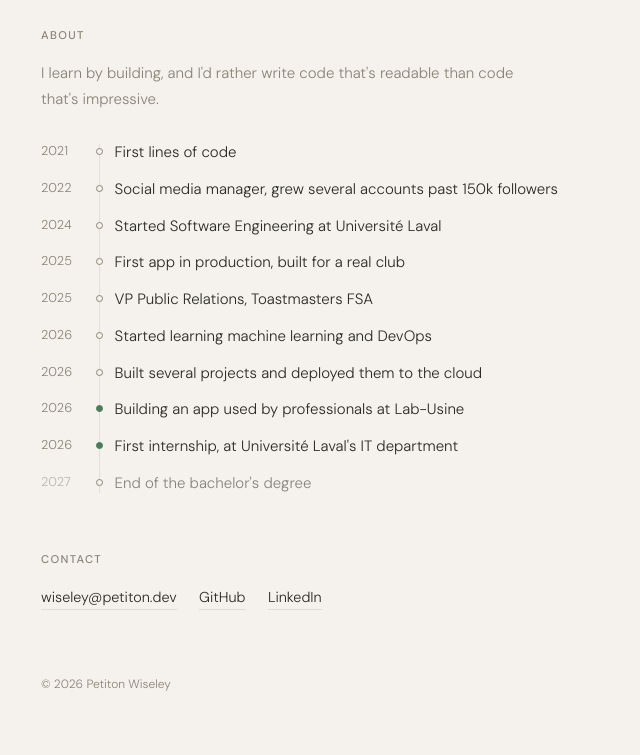
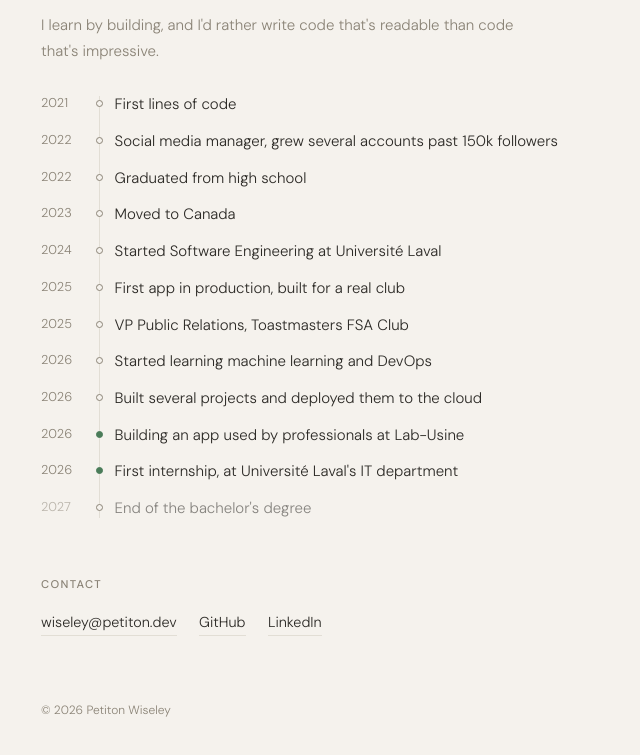
Before and after one commit to pwiseley/portfolio, a plain HTML site: page index.html in a window 1280 px wide. Shown: the part 1113-1868 px from the top of the page, without its empty margins (319-959 px from the left). Drawn offline with Linux system fonts and the light colour scheme.

Commit message:
Update index.html

```diff
--- a/index.html
+++ b/index.html
@@ -72,7 +72,7 @@
     }
 
     /* Hero */
-    .hero { padding-top: 4.5rem; }
+    .hero { padding-top: 1.5rem; }
     h1 { font-family: var(--font-serif); font-weight: 500; font-size: clamp(1.9rem, 6vw, 2.4rem); line-height: 1.15; letter-spacing: -.02em; }
     .intro { margin-top: .9rem; color: var(--muted); font-size: 1rem; max-width: 30rem; }
     .intro em { font-family: var(--font-serif); color: var(--text); }
@@ -248,6 +248,14 @@
         <span class="tl-text"><span data-lang="en">Social media manager, grew several accounts past 150k followers</span><span data-lang="fr">Gestionnaire de réseaux sociaux, plusieurs comptes menés au-delà de 150k abonnés</span></span>
       </li>
       <li class="tl">
+        <span class="tl-year">2022</span>
+        <span class="tl-text"><span data-lang="en">Graduated from high school</span><span data-lang="fr">Fin du secondaire</span></span>
+      </li>
+      <li class="tl">
+        <span class="tl-year">2023</span>
+        <span class="tl-text"><span data-lang="en">Moved to Canada</span><span data-lang="fr">Arrivée au Canada</span></span>
+      </li>
+      <li class="tl">
         <span class="tl-year">2024</span>
         <span class="tl-text"><span data-lang="en">Started Software Engineering at Université Laval</span><span data-lang="fr">Début du baccalauréat en génie logiciel, Université Laval</span></span>
       </li>
@@ -257,7 +265,7 @@
       </li>
       <li class="tl">
         <span class="tl-year">2025</span>
-        <span class="tl-text"><span data-lang="en">VP Public Relations, Toastmasters FSA</span><span data-lang="fr">VP relations publiques, Toastmasters FSA</span></span>
+        <span class="tl-text"><span data-lang="en">VP Public Relations, Toastmasters FSA Club</span><span data-lang="fr">VP relations publiques, club Toastmasters FSA</span></span>
       </li>
       <li class="tl">
         <span class="tl-year">2026</span>
```
